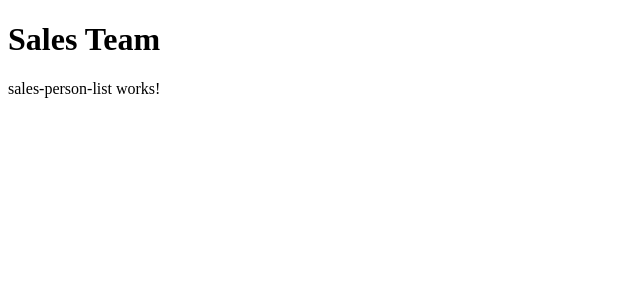
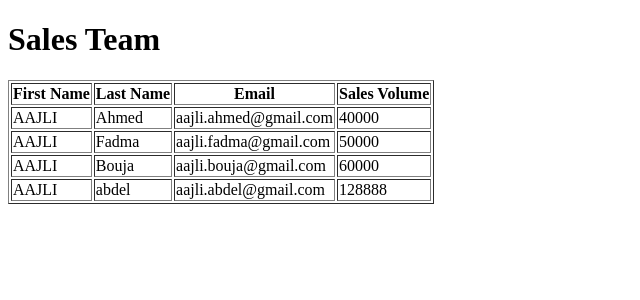
Before and after one commit to aajliAhmed/Angular-Training, an Angular app in the folder sales-project/: page / in a window 1280 px wide. Shown: the top 300 px of the page, without its empty margins (0-640 px from the left). Built offline with nearby package versions, Linux system fonts and the light colour scheme.

Commit message:
add table

```diff
--- a/sales-project/src/app/sales-person-list/sales-person-list.component.html
+++ b/sales-project/src/app/sales-person-list/sales-person-list.component.html
@@ -1 +1,21 @@
-<p>sales-person-list works!</p>
+<table border="1">
+
+<thead>
+    <tr>
+        <th>First Name</th>
+        <th>Last Name</th>
+        <th>Email</th>
+        <th>Sales Volume</th>
+    </tr>
+
+</thead>
+<tbody>
+    <tr *ngFor="let tempSalesPerson of salesPersonList">
+        <td>{{tempSalesPerson.firstName}}</td>
+        <td>{{tempSalesPerson.lastName}}</td>
+        <td>{{tempSalesPerson.email}}</td>
+        <td>{{tempSalesPerson.salesVolume}}</td>
+    </tr>
+</tbody>
+
+</table>
```
